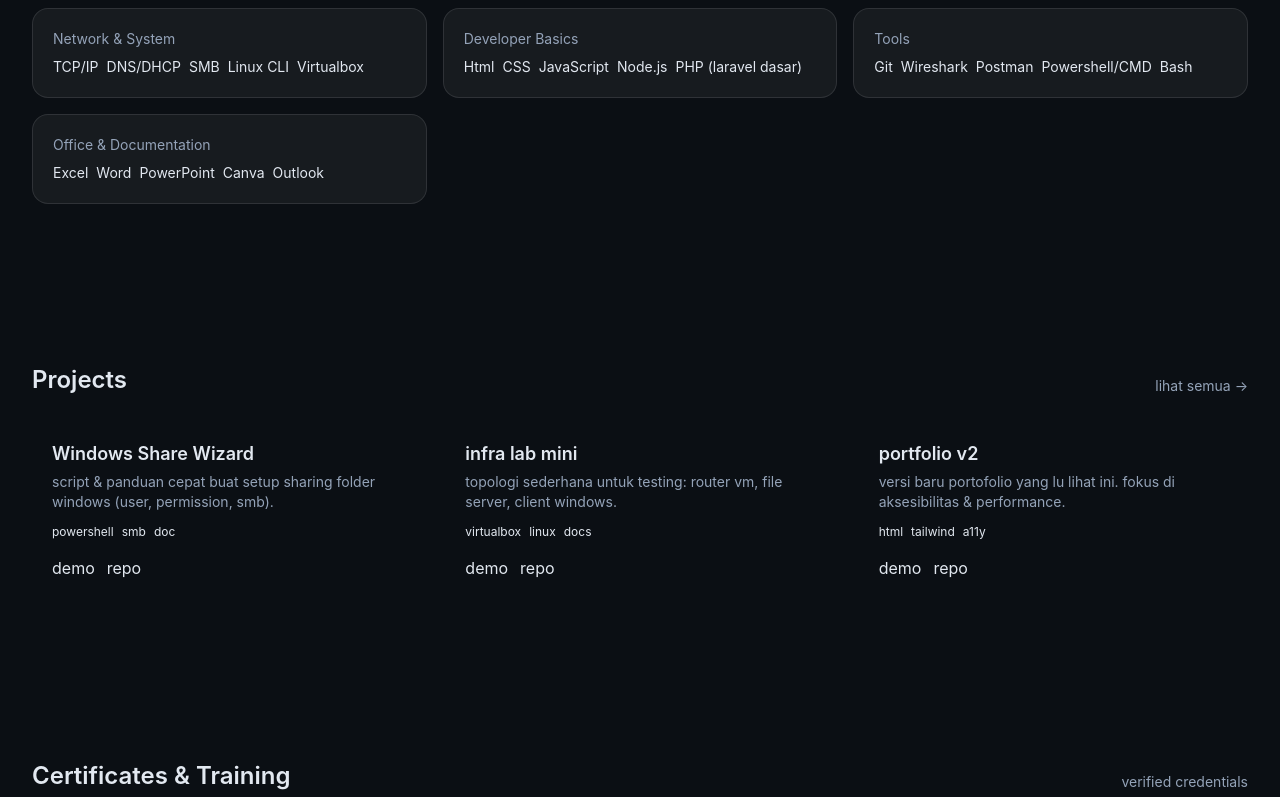
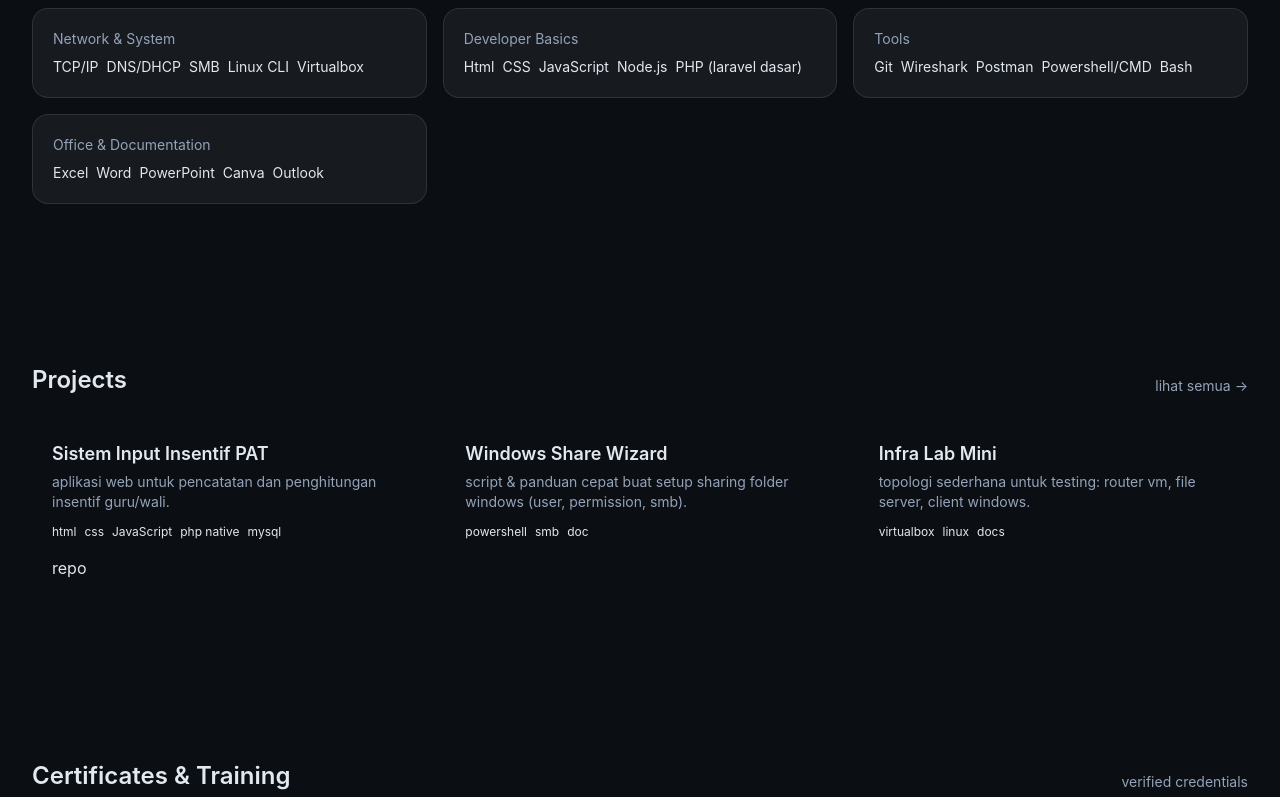
Before and after one commit to hanifmutaz/portfolio, a plain HTML site: page index.html in a window 1280 px wide. Shown: the part 1274-2071 px from the top of the page. Drawn offline with nearby package versions, Linux system fonts and the light colour scheme.

Commit message:
update isi

```diff
--- a/index.html
+++ b/index.html
@@ -179,7 +179,7 @@
               <div class="mt-6 grid grid-cols-1 sm:grid-cols-2 gap-3 text-sm">
                 <div class="rounded-xl border border-white/10 bg-white/5 p-3 hover:bg-white/10 transition-all duration-300">
                   <div class="text-slate-400 text-xs">Bahasa</div>
-                  <div class="mt-1">JS, PHP dasar, Bash, SQL dasar</div>
+                  <div class="mt-1">JS, Bash, SQL dasar, PHP dasar</div>
                 </div>
                 <div class="rounded-xl border border-white/10 bg-white/5 p-3 hover:bg-white/10 transition-all duration-300">
                   <div class="text-slate-400 text-xs">Tools</div>
@@ -292,6 +292,20 @@
         </div>
         <div class="mt-6 grid gap-6 sm:grid-cols-2 lg:grid-cols-3">
           <!-- card -->
+           <article class="card project-card sm:col-span-2 lg:col-span-1">
+            <div class="card-media"></div>
+            <div class="p-5">
+              <h3 class="text-lg font-semibold">Sistem Input Insentif PAT</h3>
+              <p class="mt-1 text-sm text-slate-400">aplikasi web untuk pencatatan dan penghitungan insentif guru/wali.</p>
+              <div class="mt-3 flex flex-wrap gap-2 text-xs">
+                <span class="pill">html</span><span class="pill">css</span><span class="pill">JavaScript</span><span class="pill">php native</span><span class="pill">mysql</span>
+              </div>
+              <div class="mt-4 flex items-center gap-3">
+                <!-- <a href="#" class="btn-ghost">demo</a> -->
+                <a href="https://github.com/hanifmutaz/Sistem_input_PAT.git" target="_blank" class="btn-ghost">repo</a>
+              </div>
+            </div>
+          </article>
           <article class="card project-card">
             <div class="card-media"></div>
             <div class="p-5">
@@ -301,36 +315,22 @@
                 <span class="pill">powershell</span><span class="pill">smb</span><span class="pill">doc</span>
               </div>
               <div class="mt-4 flex items-center gap-3">
-                <a href="#" class="btn-ghost">demo</a>
-                <a href="#" class="btn-ghost">repo</a>
+                <!-- <a href="#" class="btn-ghost">demo</a>
+                <a href="#" class="btn-ghost">repo</a> -->
               </div>
             </div>
           </article>
           <article class="card project-card">
             <div class="card-media"></div>
             <div class="p-5">
-              <h3 class="text-lg font-semibold">infra lab mini</h3>
+              <h3 class="text-lg font-semibold">Infra Lab Mini</h3>
               <p class="mt-1 text-sm text-slate-400">topologi sederhana untuk testing: router vm, file server, client windows.</p>
               <div class="mt-3 flex flex-wrap gap-2 text-xs">
                 <span class="pill">virtualbox</span><span class="pill">linux</span><span class="pill">docs</span>
               </div>
               <div class="mt-4 flex items-center gap-3">
-                <a href="#" class="btn-ghost">demo</a>
-                <a href="#" class="btn-ghost">repo</a>
-              </div>
-            </div>
-          </article>
-          <article class="card project-card sm:col-span-2 lg:col-span-1">
-            <div class="card-media"></div>
-            <div class="p-5">
-              <h3 class="text-lg font-semibold">portfolio v2</h3>
-              <p class="mt-1 text-sm text-slate-400">versi baru portofolio yang lu lihat ini. fokus di aksesibilitas & performance.</p>
-              <div class="mt-3 flex flex-wrap gap-2 text-xs">
-                <span class="pill">html</span><span class="pill">tailwind</span><span class="pill">a11y</span>
-              </div>
-              <div class="mt-4 flex items-center gap-3">
-                <a href="#" class="btn-ghost">demo</a>
-                <a href="#" class="btn-ghost">repo</a>
+                <!-- <a href="#" class="btn-ghost">demo</a>
+                <a href="#" class="btn-ghost">repo</a> -->
               </div>
             </div>
           </article>
```
